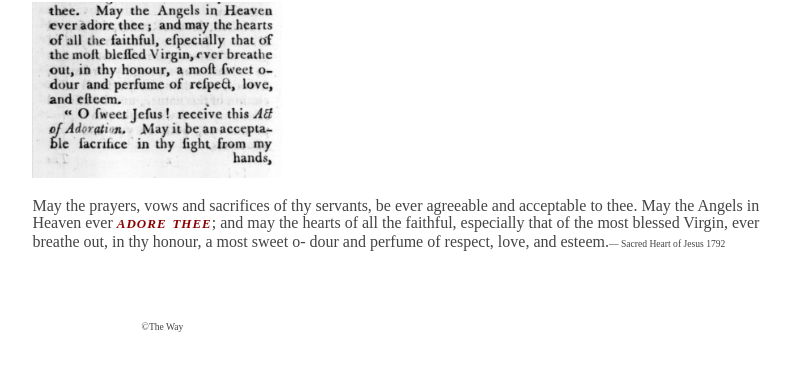
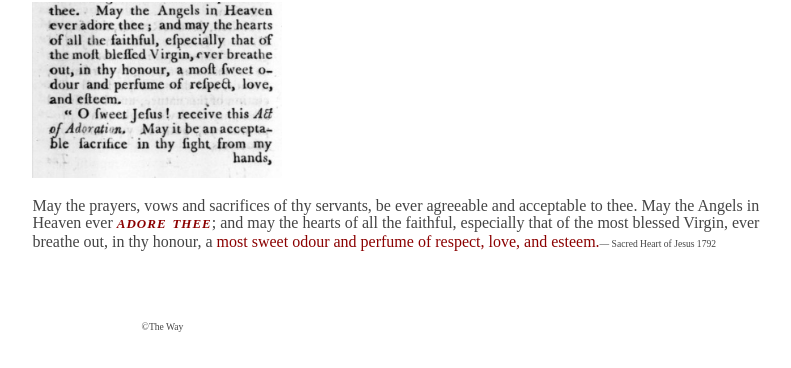
Before and after one commit to thway-uk/micro, a plain HTML site: page love/ever-adore-thee.html in a window 1280 px wide. Shown: the part 98-466 px from the top of the page, without its empty margins (254-1045 px from the left). Drawn offline with Linux system fonts and the light colour scheme; a web font is replaced by a local one.

Commit message:
Add files via upload

```diff
--- a/love/ever-adore-thee.html
+++ b/love/ever-adore-thee.html
@@ -35,9 +35,8 @@ thee. May the Angels in Heaven
 ever <a href="../love.html"><em>adore thee</em></a>; and may the hearts
 of all the faithful, especially that of
 the most blessed Virgin, ever breathe
-out, in thy honour, a most sweet o-
-dour and perfume of respect, love,
-and esteem.<small> — Sacred Heart of Jesus 1792</small>
+out, in thy honour, a <a href="../woman/marys-perfume.html">most sweet odour and perfume of respect, love,
+and esteem.</a><small> — Sacred Heart of Jesus 1792</small>
   </p>
 
 
```
